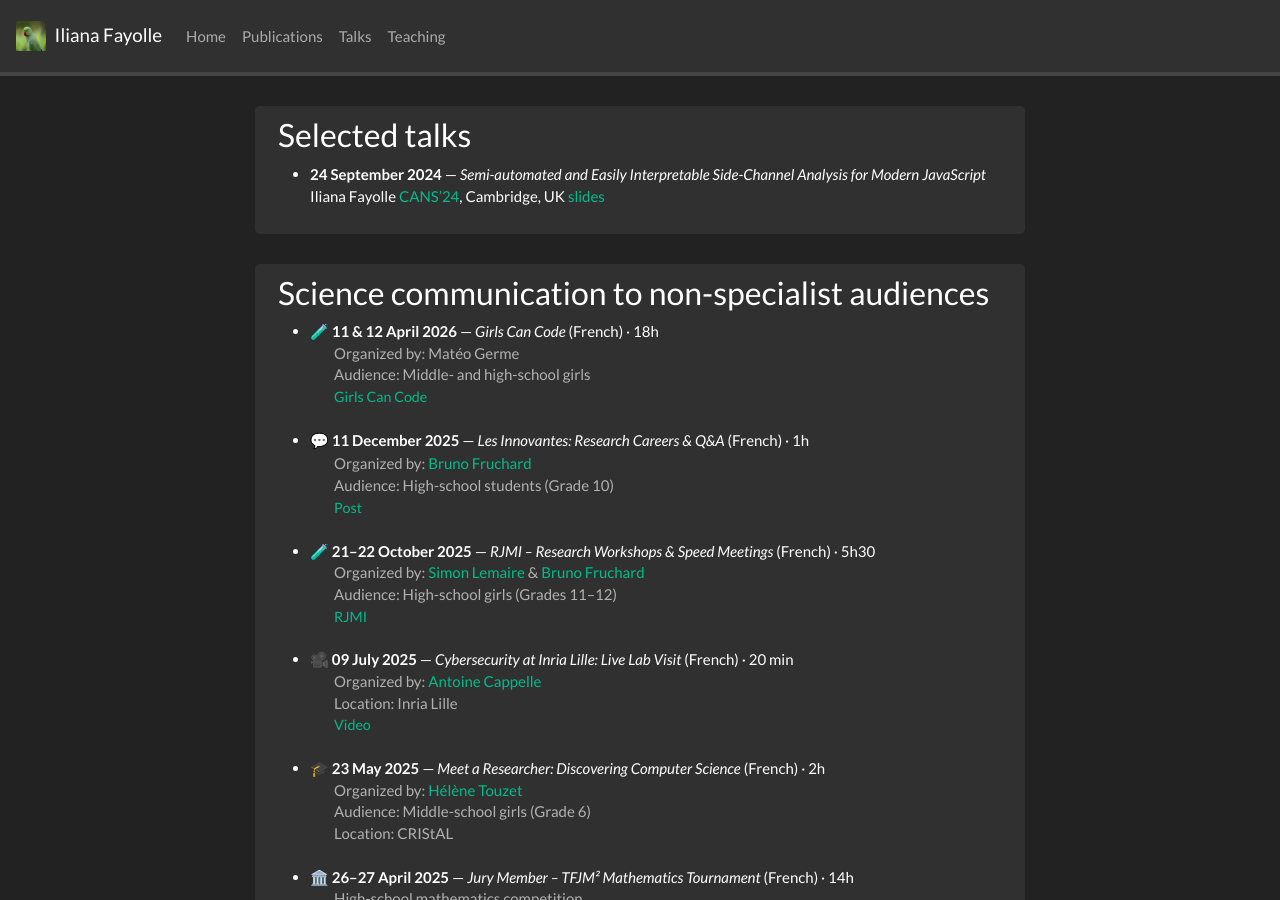
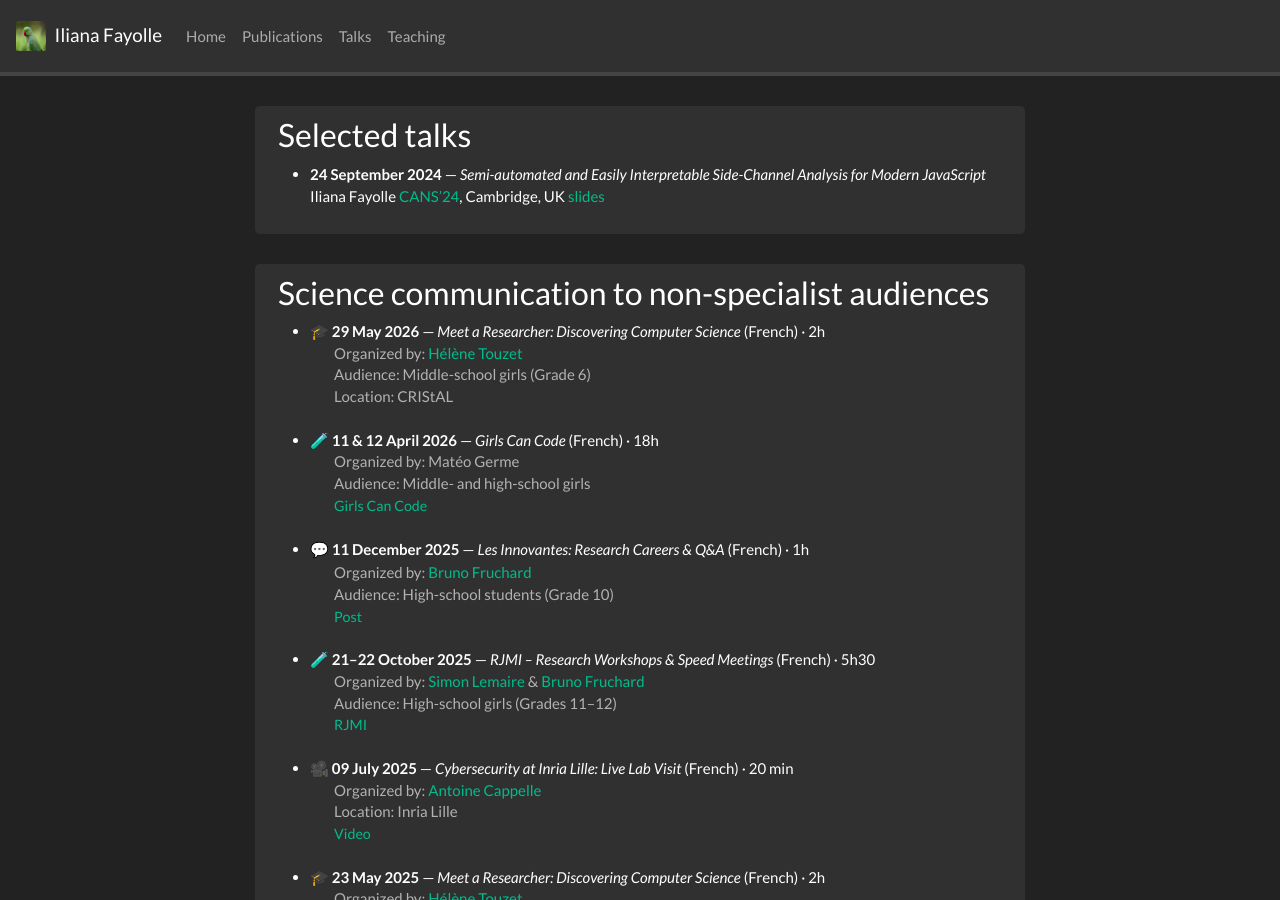
Before and after one commit to Naeele/Naeele.github.io, a Jekyll site: the page built from _pages/talks.md, in a window 1280 px wide and 900 px high. Built offline with Jekyll 4.4.1, drawn with Linux system fonts in a browser that asks for light colours; nearby versions of some CDN libraries; a style sheet for code colours, icons or effects is not loaded.

Commit message:
feat: update talks and home

```diff
--- a/_pages/talks.md
+++ b/_pages/talks.md
@@ -51,6 +51,15 @@ permalink: /talks/
 
 <div class="jumbotron">
 <h3>Science communication to non-specialist audiences</h3>
+
+<div class="talk-item">
+* 🎓 <strong>29 May 2026</strong> — <em>Meet a Researcher: Discovering Computer Science</em> (French) · 2h
+  <div class="talk-meta">
+  Organized by: <a href="https://helene-touzet.cnrs.fr/">Hélène Touzet</a><br>
+  Audience: Middle-school girls (Grade 6)<br>
+  Location: CRIStAL
+  </div>
+</div>
 
 <div class="talk-item">
 * 🧪 <strong>11 & 12 April 2026</strong> — <em>Girls Can Code</em> (French) · 18h
```
Also changed, not shown: _pages/home.md (+0 -2 lines).
